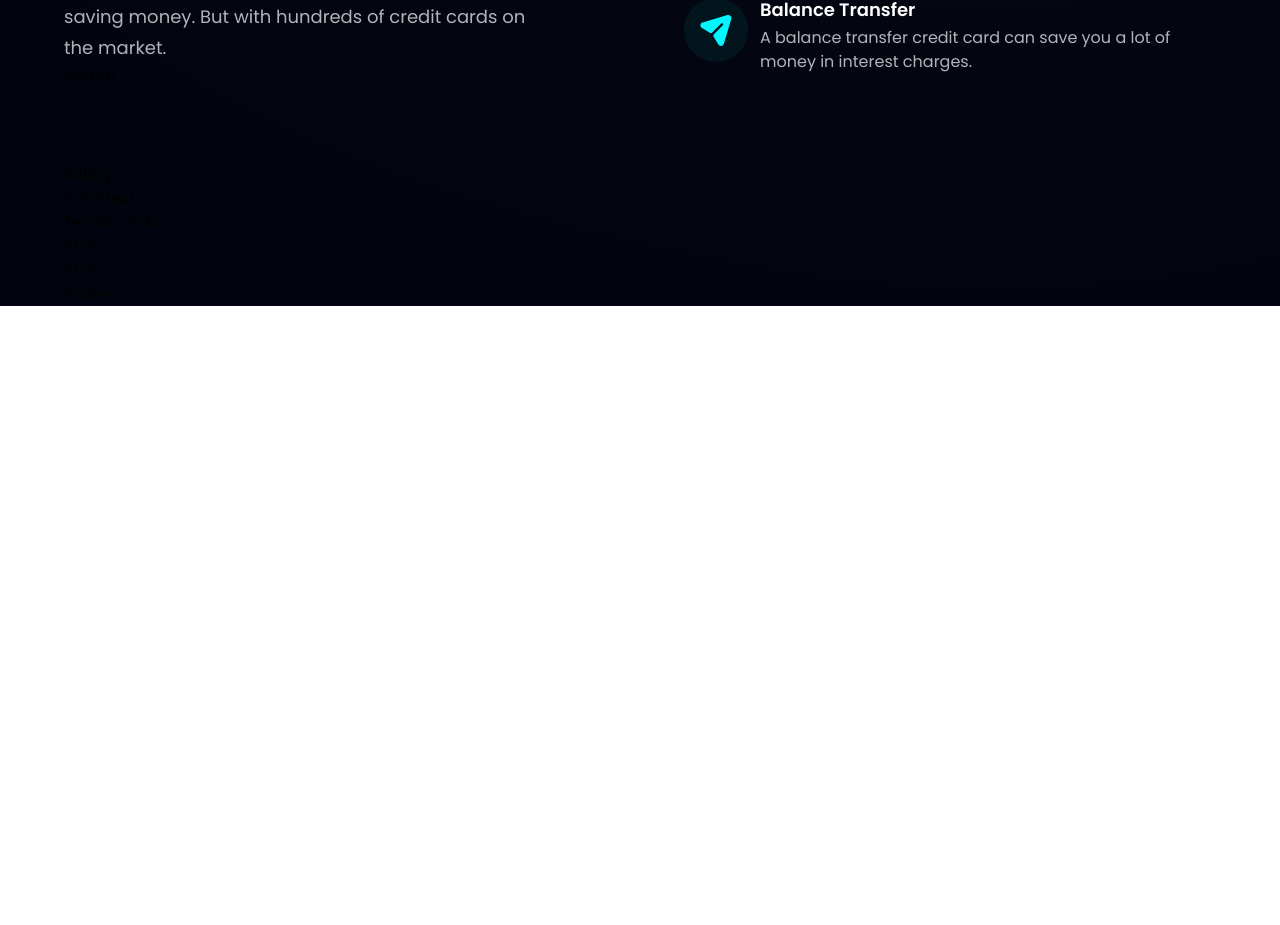
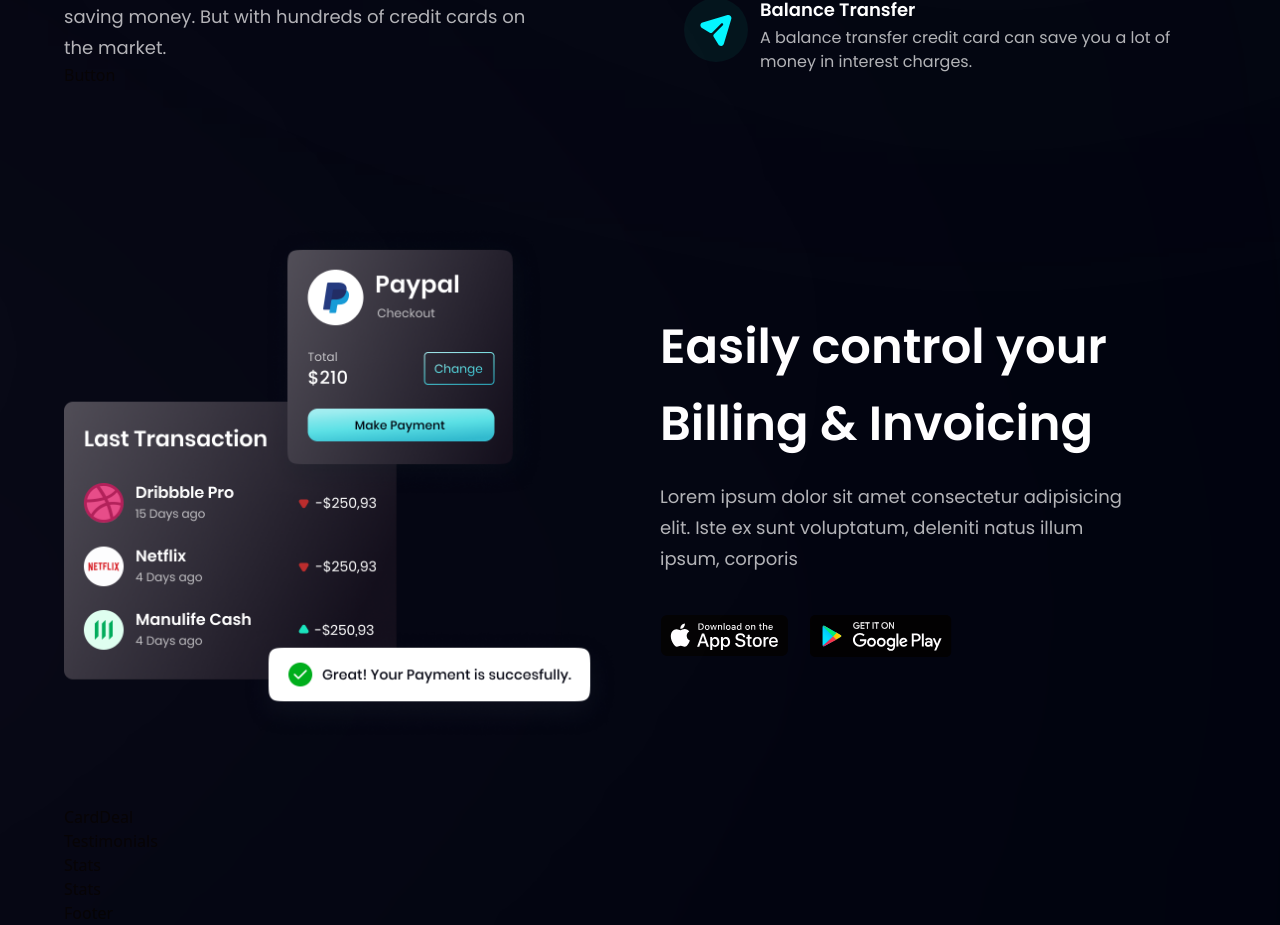
Before and after one commit to Azman-Idrisi/HooverBank, a React (Vite) app: page / in a window 1280 px wide. Shown: the part 1330-2255 px from the top of the page. Before the commit the page ends 1636 px from the top, so only its background shows below. Built offline with nearby package versions, Linux system fonts and the light colour scheme.

Commit message:
Billing section done

```diff
--- a/src/screens/Billing.jsx
+++ b/src/screens/Billing.jsx
@@ -1,9 +1,42 @@
-import React from 'react'
+import { apple, bill, google } from "../assets";
+import styles, { layout } from "../style";
 
-const Billing = () => {
-  return (
-    <div>Billing</div>
-  )
-}
+const Billing = () => (
+  <section id="product" className={layout.sectionReverse}>
+    <div className={layout.sectionImgReverse}>
+      <img
+        src={bill}
+        alt="billing"
+        className="w-[100%] h-[100%] relative z-[5]"
+      />
 
-export default Billing
+      <div className="absolute z-[3] -left-1/2 top-0 w-[50%] h-[50%] rounded-full white__gradient" />
+      <div className="absolute z-[0] w-[50%] h-[50%] -left-1/2 bottom-0 rounded-full pink__gradient" />
+    </div>
+
+    <div className={layout.sectionInfo}>
+    <h2 className={styles.heading2}>
+        Easily control your <br className="sm:block hidden" /> Billing &
+        Invoicing
+      </h2>
+      <p className={`${styles.paragraph} max-w-[470px] mt-5`}>
+        Lorem ipsum dolor sit amet consectetur adipisicing elit. Iste ex sunt
+        voluptatum, deleniti natus illum ipsum, corporis
+      </p>
+      <div className="flex flex-row flex-wrap sm:mt-10 mt-6">
+        <img
+          src={apple}
+          alt="google_play"
+          className="w-[128.86px] h-[42.05px] object-contain mr-5 cursor-pointer"
+        />
+        <img
+          src={google}
+          alt="google_play"
+          className="w-[144.17px] h-[43.08px] object-contain cursor-pointer"
+        />
+      </div>
+    </div>
+  </section>
+);
+
+export default Billing;
```
